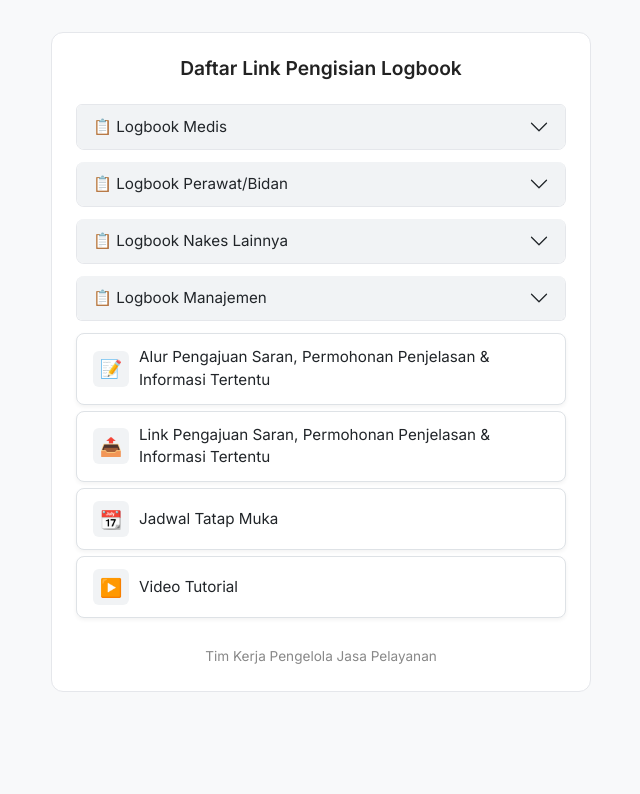
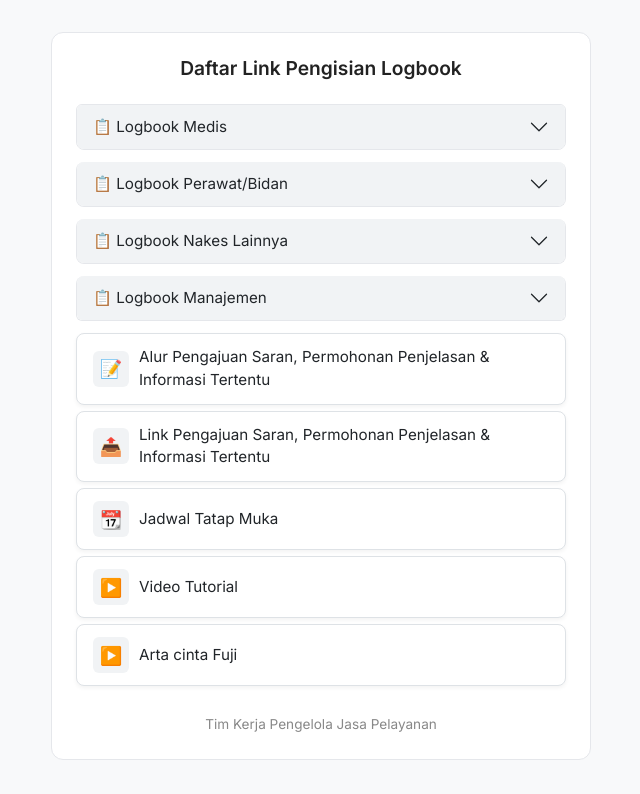
Before and after one commit to tehKotak006/logbook-linktree, a plain HTML site: page index.html in a window 1280 px wide. Shown: the whole page, without its empty margins (319-959 px from the left). Drawn offline with nearby package versions, Linux system fonts and the light colour scheme.

Commit message:
index.html

```diff
--- a/index.html
+++ b/index.html
@@ -305,6 +305,10 @@
         <span class="link-icon">▶️</span>
         <span>Video Tutorial</span>
       </a>
+      <a href="https://drive.google.com/drive/folders/120PxUI0YxZWghdTBtP2GZaMuIHmsmZoD?usp=sharing" class="link-box">
+        <span class="link-icon">▶️</span>
+        <span>Arta cinta Fuji</span>
+      </a>
     </div>
 
     <!-- Footer -->
```
